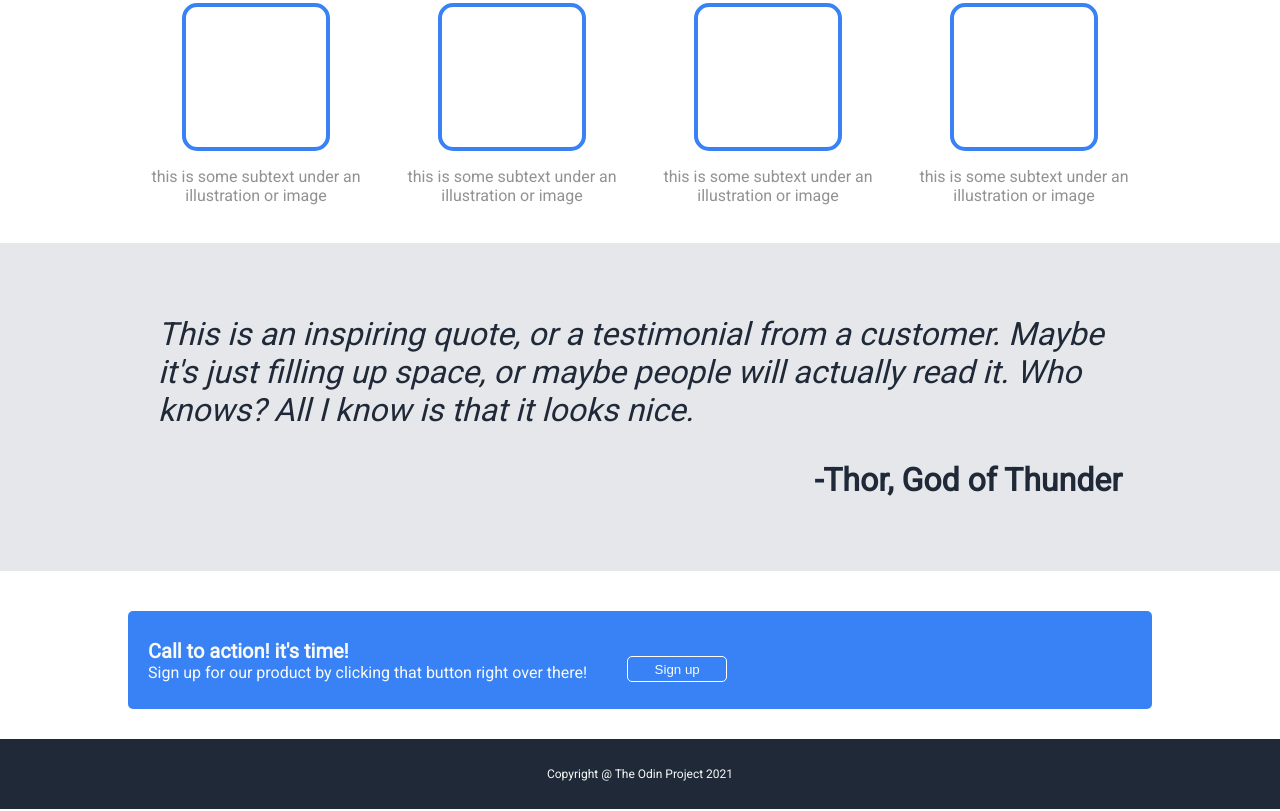
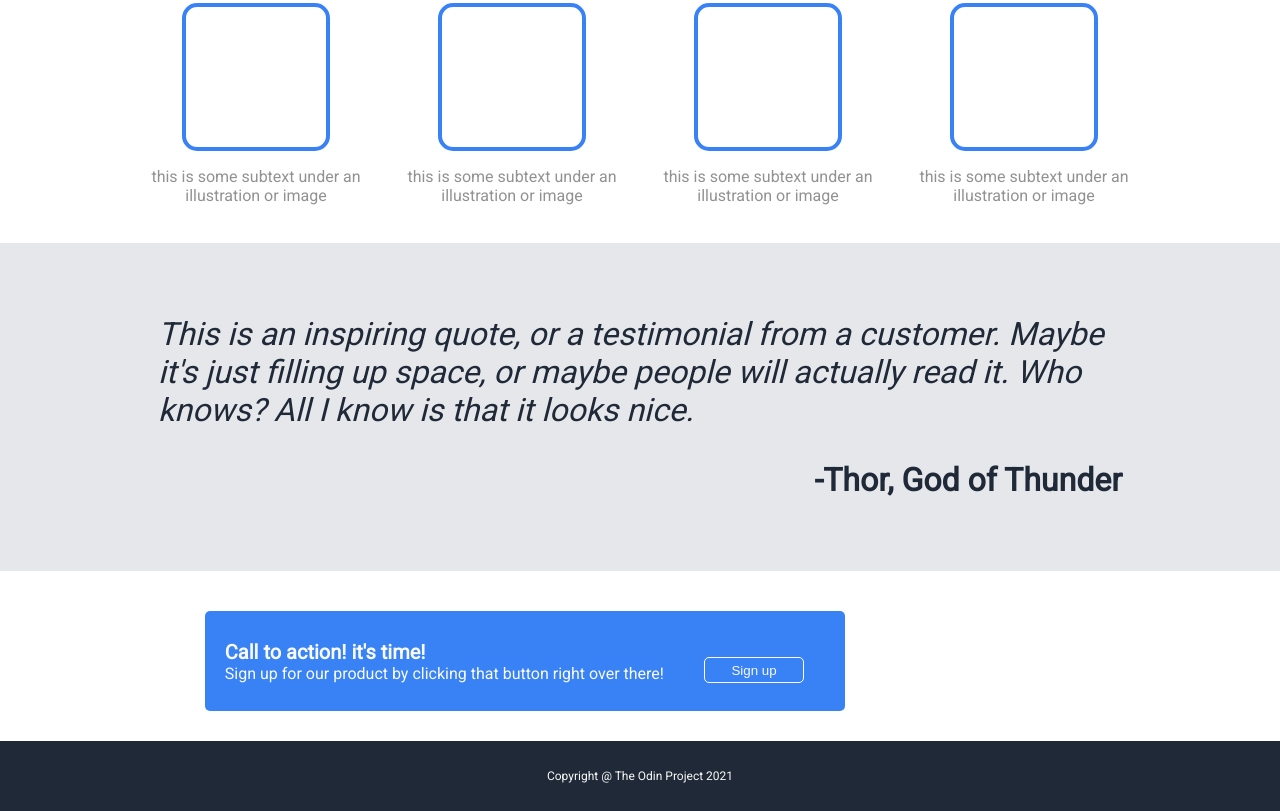
Before and after one commit to Dillonpw/PLP, a plain HTML site: page index.html in a window 1280 px wide. Shown: the part 574-1385 px from the top of the page. Drawn offline with Linux system fonts and the light colour scheme.

Commit message:
min/max widths set for better optics

```diff
--- a/styles.css
+++ b/styles.css
@@ -7,6 +7,7 @@ body {
   padding: 0;
   width: 100%;
   height: 100%;
+  min-width: 330px;
 }
 .nav-left {
   color: #f9faf8;
@@ -53,6 +54,7 @@ a {
   flex-direction: column;
   margin-right: 40px;
   font-weight: 100;
+  max-width: 837px;
 }
 
 .header-text > button {
@@ -71,7 +73,7 @@ a {
   margin-top: 0;
 }
 
-img {
+.placeholder > img {
   display: flex;
   background-color: #474748;
   width: 360px;
@@ -138,11 +140,13 @@ img {
   display: flex;
   align-items: center;
   justify-content: center;
-  margin: 10vw;
+  margin: 16vw;
   margin-bottom: 20px;
   margin-top: 40px;
   padding: 20px;
-  line-height: 1px;
+  line-height: 2px;
+  min-width: 600px;
+  max-width: 600px;
 }
 .sign-box,
 button {
```
